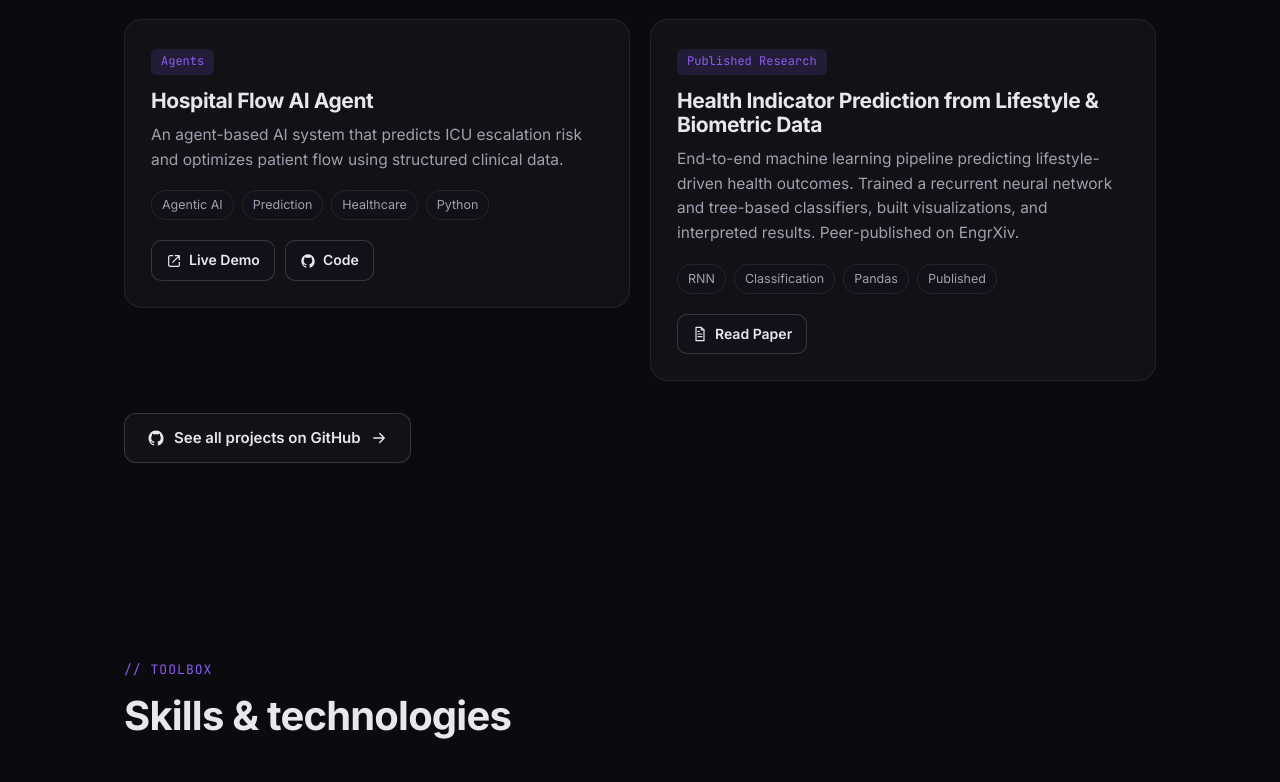
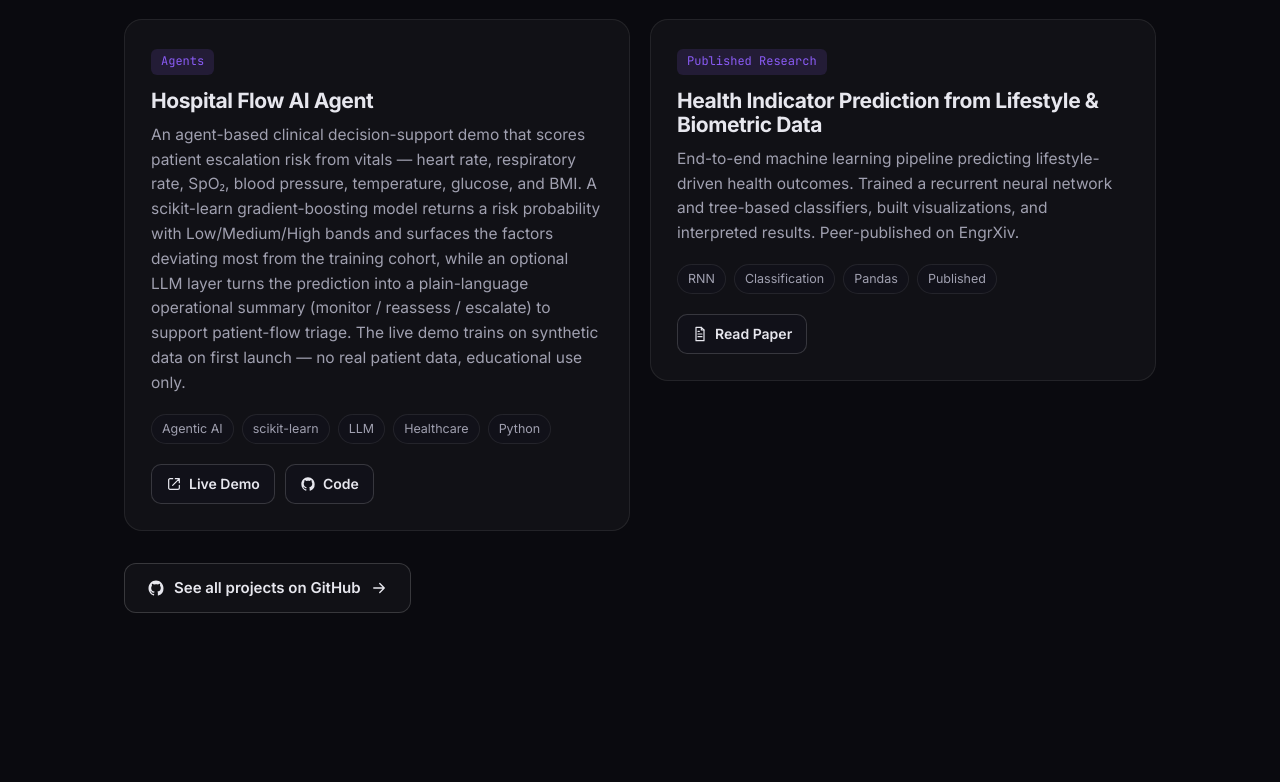
Before and after one commit to manuelapop/my-website, a React (Vite) app: page / in a window 1280 px wide. Shown: the part 1428-2210 px from the top of the page. Built offline with nearby package versions, Linux system fonts and the light colour scheme.

Commit message:
Expand Hospital Flow AI Agent description

```diff
--- a/src/data.ts
+++ b/src/data.ts
@@ -90,8 +90,8 @@ export const aiProjects: Project[] = [
   {
     title: 'Hospital Flow AI Agent',
     blurb:
-      'An agent-based AI system that predicts ICU escalation risk and optimizes patient flow using structured clinical data.',
-    tags: ['Agentic AI', 'Prediction', 'Healthcare', 'Python'],
+      'An agent-based clinical decision-support demo that scores patient escalation risk from vitals — heart rate, respiratory rate, SpO₂, blood pressure, temperature, glucose, and BMI. A scikit-learn gradient-boosting model returns a risk probability with Low/Medium/High bands and surfaces the factors deviating most from the training cohort, while an optional LLM layer turns the prediction into a plain-language operational summary (monitor / reassess / escalate) to support patient-flow triage. The live demo trains on synthetic data on first launch — no real patient data, educational use only.',
+    tags: ['Agentic AI', 'scikit-learn', 'LLM', 'Healthcare', 'Python'],
     highlight: 'Agents',
     links: [
       {
```
